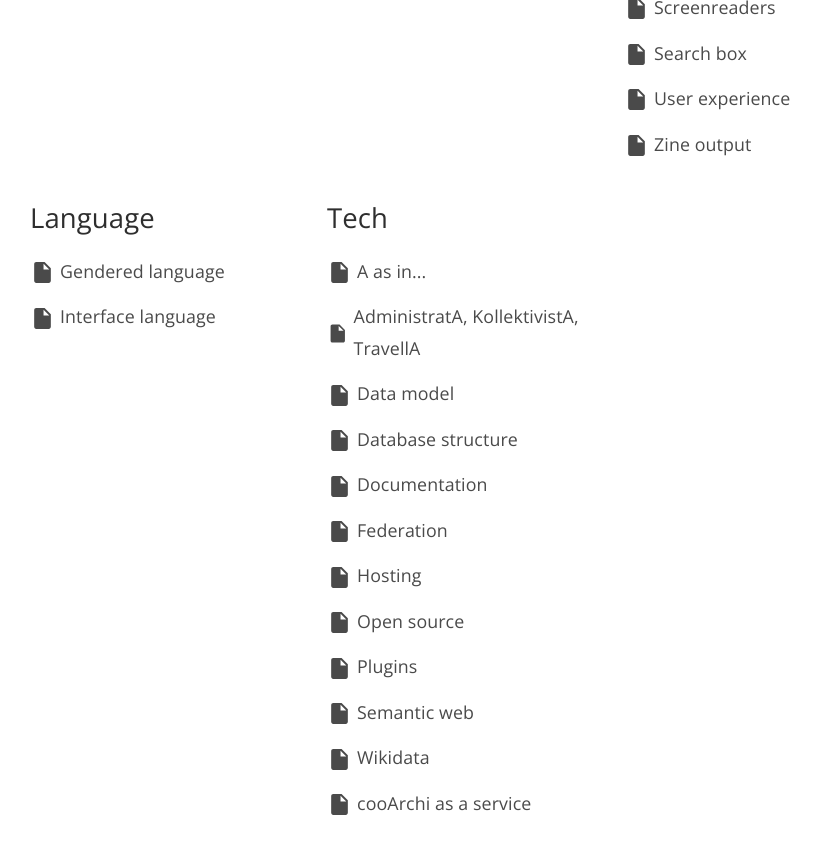
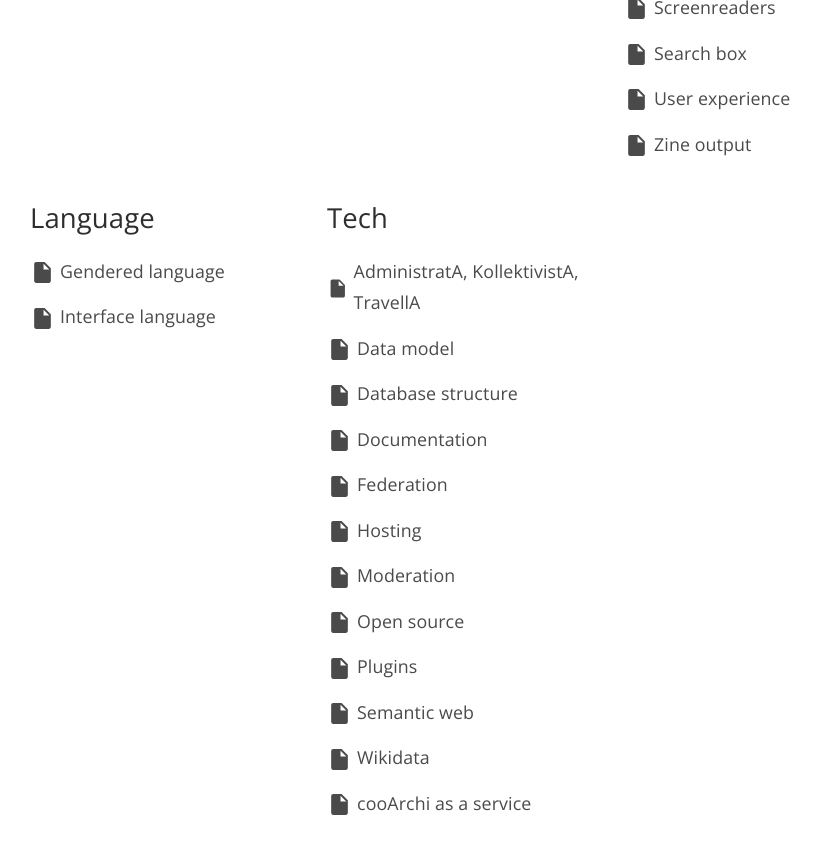
Before and after one commit to cooarchi/documentation, a Jekyll site: the page built from index.html, in a window 1280 px wide and 900 px high, scrolled down 1040 px. Shown: the top 854 px of the window, without its empty margins (160-981 px from the left). Built offline with Jekyll 4.4.1, drawn with Linux system fonts in a browser that asks for light colours; nearby versions of some CDN libraries.

Commit message:
Update 2021-08-27-moderation.md

```diff
--- a/_posts/2021-08-27-moderation.md
+++ b/_posts/2021-08-27-moderation.md
@@ -1,6 +1,6 @@
 ---
 date: 2021-08-27
-title: A as in...
+title: Moderation
 categories:
   - Tech
 description:
```
